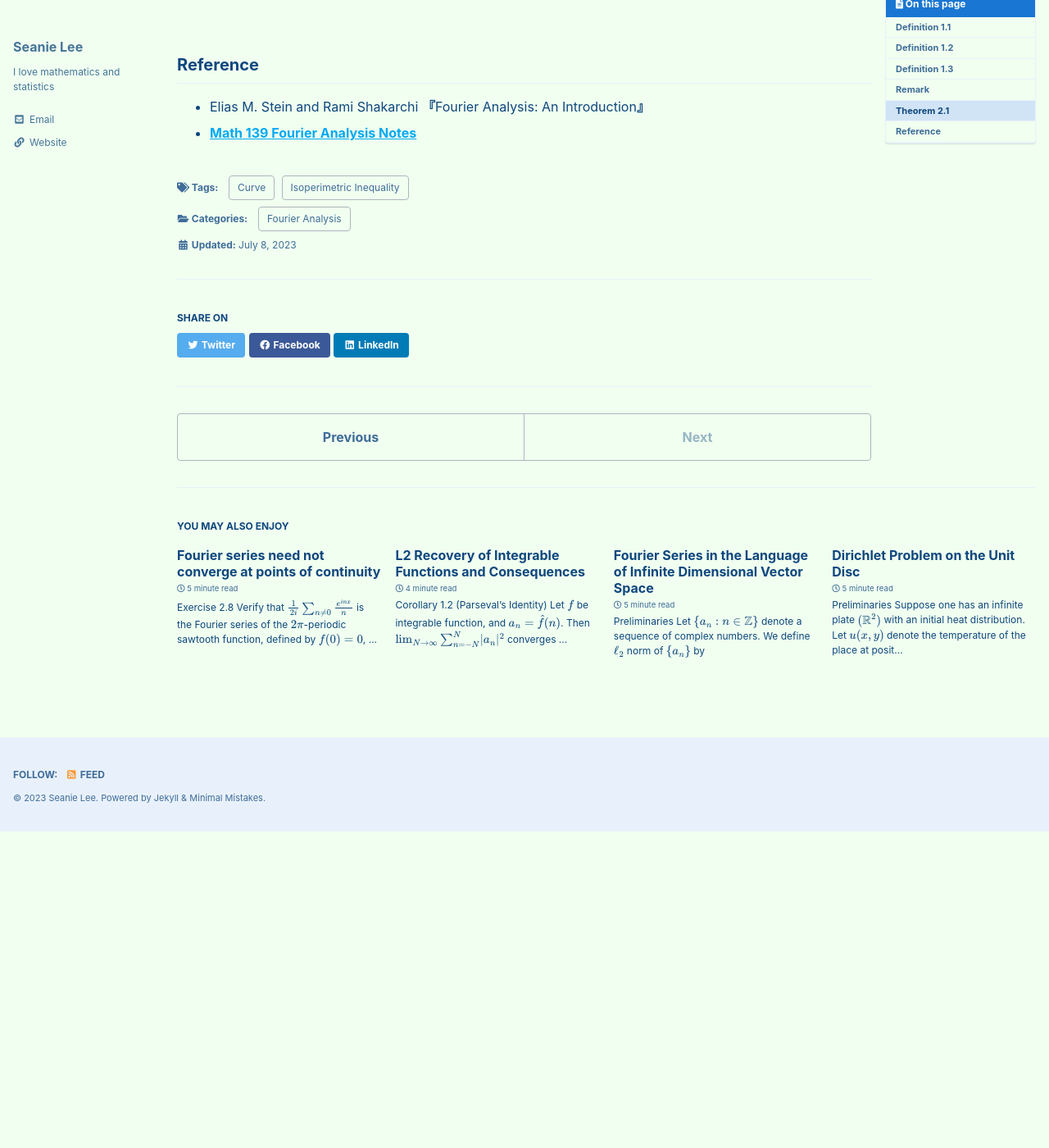
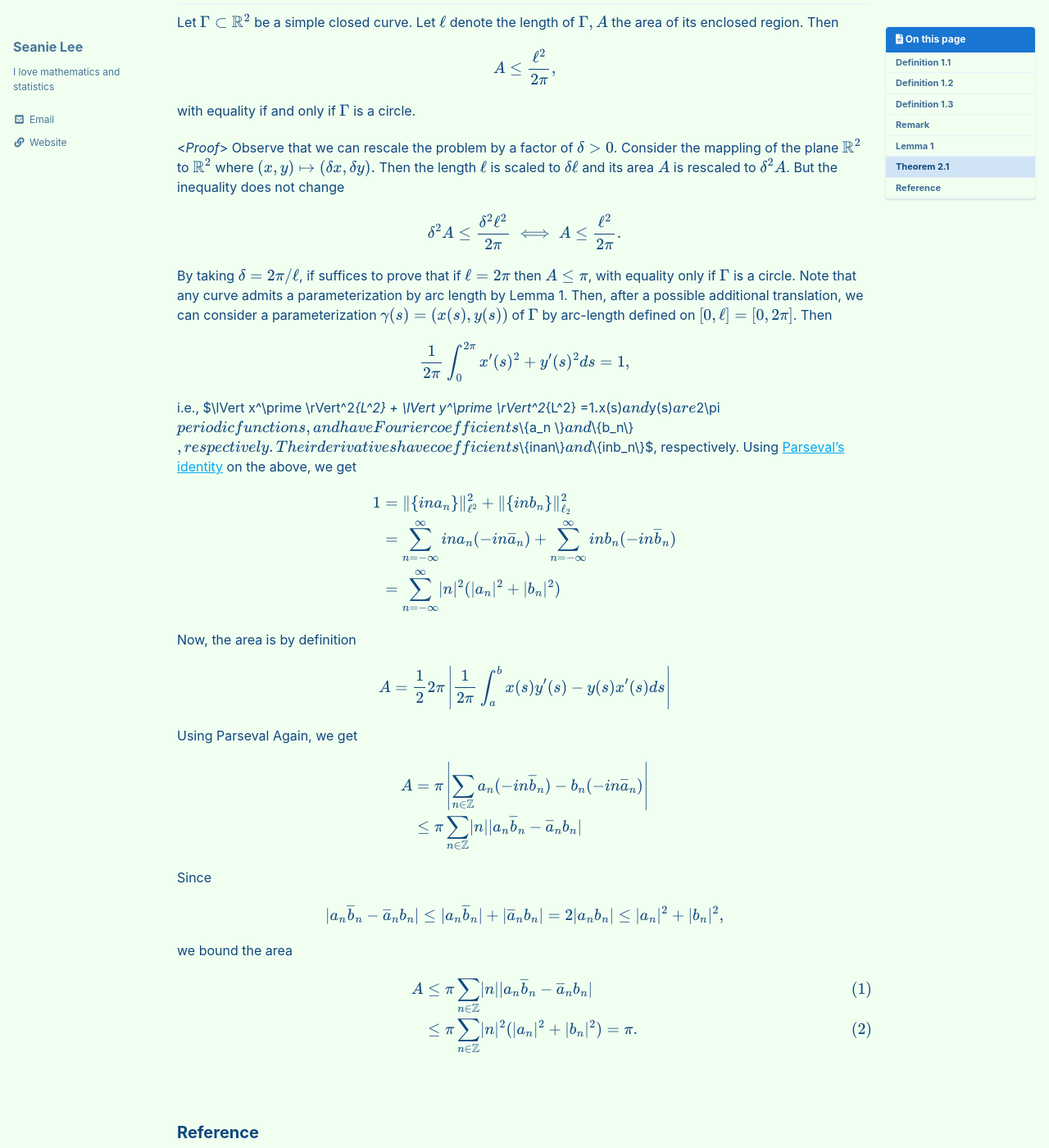
Before and after one commit to seanie12/blog, a Jekyll site: the page built from _posts/2023-07-08-isoperimetric-inequality.md, in a window 1280 px wide and 1400 px high, scrolled down 1433 px. Shown: the whole window at 82% size. Built offline with Jekyll 4.4.1, drawn with Linux system fonts in a browser that asks for light colours; cached includes are drawn as plain includes; formulas are drawn with MathJax 3; before the commit the page ends 2446 px from its top, so only the background shows below that; some of the changed text lies outside the part shown.

Commit message:
Update 2023-07-08-isoperimetric-inequality.md

```diff
--- a/_posts/2023-07-08-isoperimetric-inequality.md
+++ b/_posts/2023-07-08-isoperimetric-inequality.md
@@ -39,7 +39,7 @@ We define the **length** of the curve $\Gamma$, parameterized by $\gamma(s)= (x(
 
 $$
 \begin{align*}
-\ell = \int^a_b \lVert \gamma^\prime(s) \rVert ds = \int^a_b (x^\prime(s)^2 + y^\prime(s)^2)^{1/2} ds
+\ell = \int^b_a \lVert \gamma^\prime(s) \rVert ds = \int^b_a (x^\prime(s)^2 + y^\prime(s)^2)^{1/2} ds
 \end{align*}
 $$
 
@@ -71,14 +71,32 @@ The length of the curve $\gamma: [a,b]\to \mathbb{R}^2$ is independent of parame
 By the change of variable,
 $$
 \begin{align*}
-\int_b^a \lVert \gamma^\prime(s) \rVert ds = \int^c_d \lvert s^\prime(t) \rvert \rVert  \gamma^\prime(s(t))\lVert  dt =
-\int^c_d\lVert \eta^\prime(t)\rVert dt
+\int_a^b \lVert \gamma^\prime(s) \rVert ds = \int^d_c \lvert s^\prime(t) \rvert \rVert  \gamma^\prime(s(t))\lVert  dt =
+\int^d_c\lVert \eta^\prime(t)\rVert dt
 \end{align*}
 $$
 
 
+## Lemma 1
+Let $\gamma: [a,b] \to \mathbb{R}^2$ be a $\mathscr{C}^1$ parametric curve. Now define a function $s: [a,b] \to [0,\ell]$ by
 
+$$
+\begin{align*}
+t(s)= \int_a^s \lVert \gamma^\prime (x)\lVert dx.
+\end{align*}
+$$
 
+Then it is bijective function. Now consider a reparameterization $\eta(t) := \gamma \circ s (t)$, where $s(t)$ is the inverse of $t(s)$. Since
+
+$$
+\begin{align*}
+\lVert \eta^\prime(t) \rVert = \lvert s^\prime(t) \rvert \lVert \gamma^\prime (s(t)) \rVert &=\frac{1}{\lvert t^\prime(s(t))\rvert} \lVert \gamma^\prime (s(t))\rVert = \lVert \gamma^\prime (s(t))\rVert^{-1} \lVert \gamma^\prime(s(t))\rVert =1,
+\end{align*}
+$$
+
+$\eta(t)$ is an arclength parameterization.
+
+$$\tag*{$\square$}$$
 ## Theorem 2.1
 Let $\Gamma \subset \mathbb{R}^2$ be a simple closed curve. Let $\ell$ denote the length of $\Gamma, A$ the area of its enclosed region. Then
 
@@ -96,15 +114,61 @@ Observe that we can rescale the problem by a factor of $\delta>0$. Consider the
 
 $$
 \begin{align*}
-\delta^2 A \leq \frac{\delta ^2\ell^2}{2\pi}.
+\delta^2 A \leq \frac{\delta ^2\ell^2}{2\pi} \iff A \leq \frac{\ell^2}{2\pi}.
 \end{align*}
 $$
 
-By taking $\delta = 2\pi / \ell$, if suffices to prove that if $\ell=2\pi$ then $A \leq \pi$, with equality only if $\Gamma$ is a circle.
+By taking $\delta = 2\pi / \ell$, if suffices to prove that if $\ell=2\pi$ then $A \leq \pi$, with equality only if $\Gamma$ is a circle. Note that any curve admits a parameterization by arc	length by Lemma 1. Then, after a possible additional translation,  we can consider a parameterization $\gamma(s)=(x(s), y(s))$ of $\Gamma$ by arc-length defined on $[0,\ell]=[0,2\pi]$. Then
+
+$$
+\begin{align*}
+\frac{1}{2\pi} \int_0^{2\pi} x^\prime(s)^2 + y^\prime(s)^2 ds =1,
+\end{align*}
+$$
+
+i.e., $\lVert x^\prime \rVert^2_{L^2}  + \lVert y^\prime \rVert^2_{L^2} =1$. $x(s)$ and $y(s)$ are $2\pi$ periodic  functions, and have Fourier coefficients $\\{a_n \\}$ and $\\{b_n\\}$, respectively. Their derivatives have coefficients $\\{inan\\}$ and $\\{inb_n\\}$, respectively. Using [Parseval's identity](https://seanie12.github.io/blog/fourier%20analysis/L2-recovery/#corollary-12-parsevals-identity) on the above, we get
+
+$$
+\begin{align*}
+1 &=\lVert \{ina_n\}\rVert^2_{\ell^2} + \lVert \{inb_n\}\rVert^2_{\ell_2} \\
+&=\sum_{n=-\infty}^\infty  ina_n (-in\overline{a}_n) +\sum_{n=-\infty}^\infty inb_n(-in\overline{b}_n) \\ &= \sum_{n=-\infty}^\infty \lvert n\rvert^2(\lvert a_n\rvert^2 + \lvert b_n \rvert^2)
+\end{align*}
+$$
 
 
-$$\tag*{$\square$}$$
+Now, the area is by definition
 
+$$
+\begin{align*}
+A = \frac{1}{2} 2\pi \left\lvert \frac{1}{2\pi}\int_a^b x(s) y^\prime(s) - y(s)x^\prime(s) ds\right\rvert
+\end{align*}
+$$
+
+Using Parseval Again,  we get
+
+$$
+\begin{align*}
+A &= \pi \left\lvert \sum_{n\in\mathbb{Z}} a_n(-in\overline{b}_n) - b_n(-in\overline{a}_n) \right\rvert \\
+&\leq \pi \sum_{n\in\mathbb{Z}} \lvert n \rvert \lvert a_n\overline{b}_n-\overline{a}_nb_n \rvert
+\end{align*}
+$$
+
+Since
+
+$$
+\begin{align*}
+\lvert a_n \overline{b}_n - \overline{a}_n b_n \rvert  \leq \lvert a_n\overline{b}_n\rvert + \lvert \overline{a}_n b_n\rvert = 2\lvert a_n b_n\rvert \leq \lvert a_n \rvert^2 + \lvert b_n \rvert^2,
+\end{align*}
+$$
+
+we bound the area
+
+$$
+\begin{align}
+A &\leq \pi \sum_{n\in\mathbb{Z}} \lvert n \rvert \lvert a_n\overline{b}_n-\overline{a}_nb_n \rvert  \label{eq:6}\\
+&\leq \pi\sum_{n\in\mathbb{Z}} \lvert n \rvert^2 (\lvert a_n \rvert^2+ \lvert b_n \rvert^2) =\pi \label{eq:7}.
+\end{align}
+$$
 
 
 $$\tag*{$\square$}$$
```
